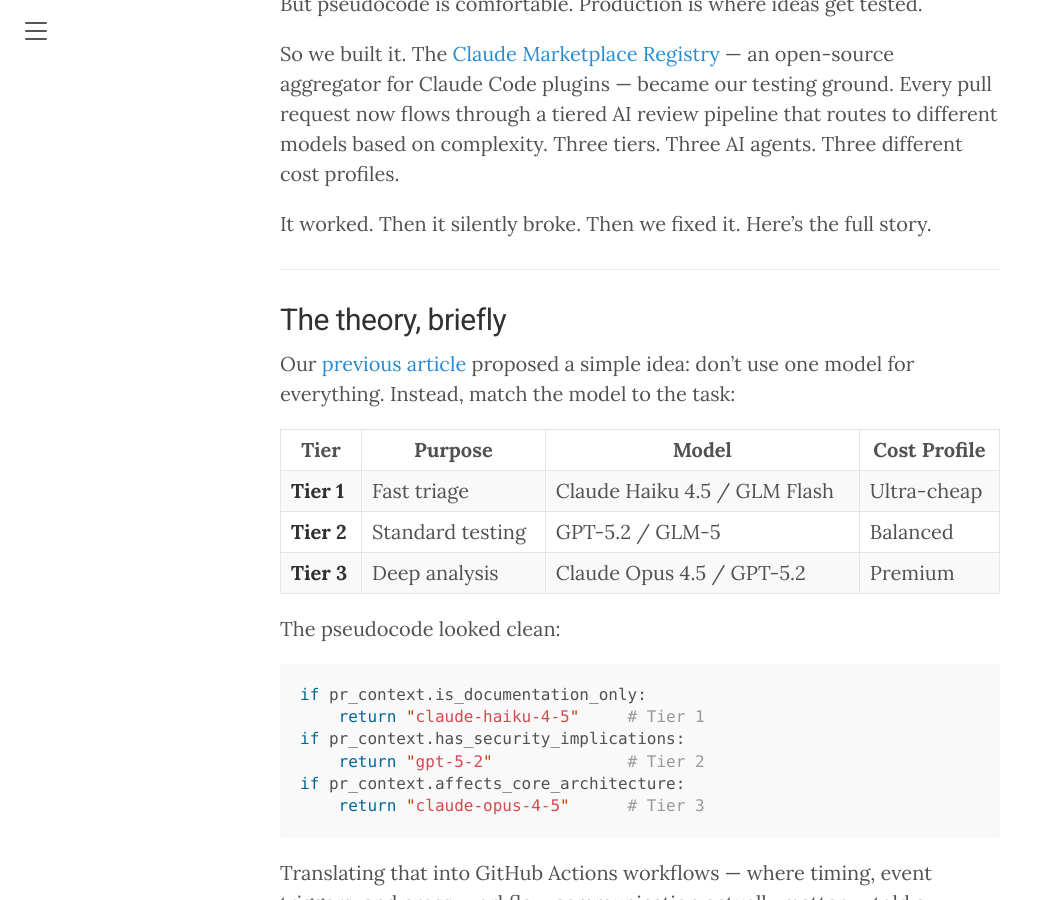
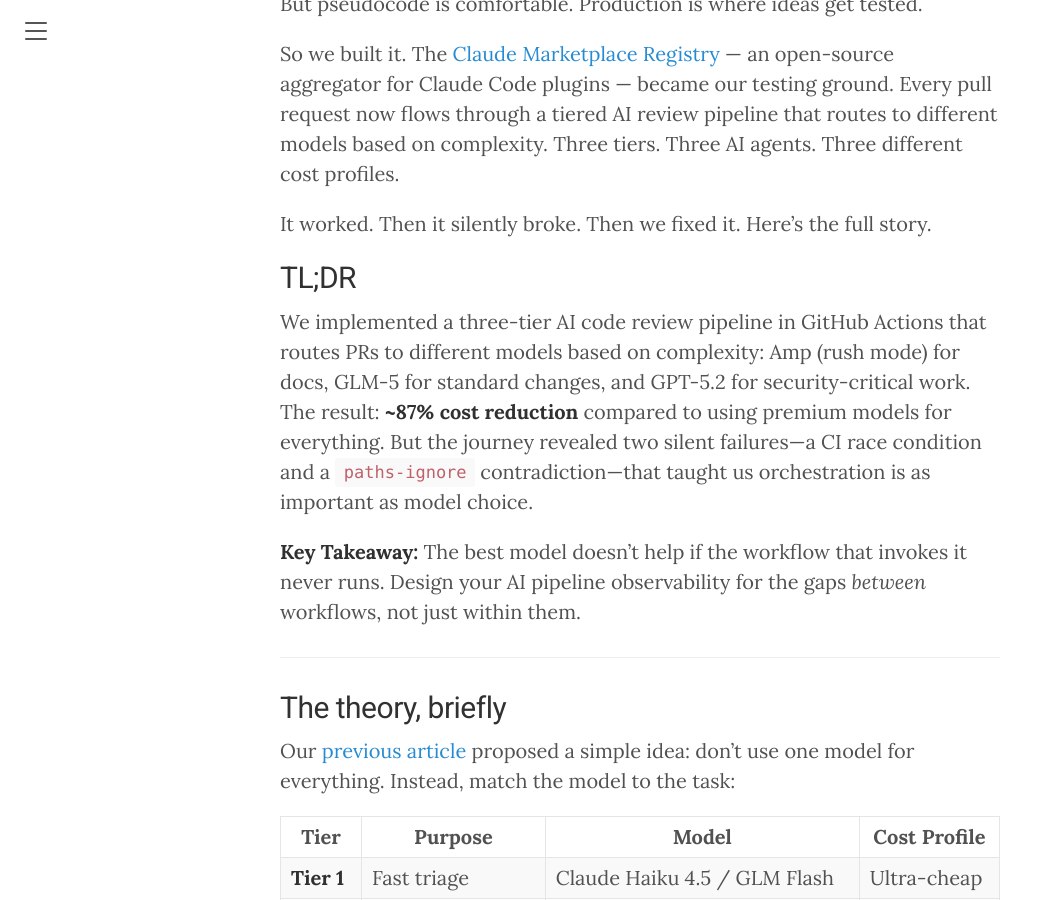
Before and after one commit to shrwnsan/research, a Jekyll site: the page built from _posts/2026-03-17-tiered-model-selection-in-practice.md, in a window 1280 px wide and 900 px high, scrolled down 522 px. Shown: the whole window, without its empty margins (0-1038 px from the left). Built offline with Jekyll 4.4.1, drawn with Linux system fonts in a browser that asks for light colours; some of the changed lines change nothing that is shown.

Commit message:
docs: fix links and add TL;DR to tiered model selection article (#25)
- Add TL;DR section with key takeaway for skimming readers
- Fix broken Amp Code Action link (404 → ampcode.com/manual#github)
- Update Z.ai API link from GLM-4.7 to GLM-5 docs
- Fix Z.ai proxy URL (api.z.ai → z.ai/model-api)
- Add trailing slash to Factory docs link

Co-authored-by: GLM <zai-org@users.noreply.github.com>

```diff
--- a/_posts/2026-03-17-tiered-model-selection-in-practice.md
+++ b/_posts/2026-03-17-tiered-model-selection-in-practice.md
@@ -14,6 +14,12 @@
 So we built it. The [Claude Marketplace Registry](https://github.com/shrwnsan/claude-marketplace-registry) — an open-source aggregator for Claude Code plugins — became our testing ground. Every pull request now flows through a tiered AI review pipeline that routes to different models based on complexity. Three tiers. Three AI agents. Three different cost profiles.
 
 It worked. Then it silently broke. Then we fixed it. Here's the full story.
+
+## TL;DR
+
+We implemented a three-tier AI code review pipeline in GitHub Actions that routes PRs to different models based on complexity: Amp (rush mode) for docs, GLM-5 for standard changes, and GPT-5.2 for security-critical work. The result: **~87% cost reduction** compared to using premium models for everything. But the journey revealed two silent failures—a CI race condition and a `paths-ignore` contradiction—that taught us orchestration is as important as model choice.
+
+**Key Takeaway:** The best model doesn't help if the workflow that invokes it never runs. Design your AI pipeline observability for the gaps *between* workflows, not just within them.
 
 ---
 
@@ -77,9 +83,9 @@
 
 2. **`amp-review-tier1.yml`** — Tier 1 executor. Uses [Amp Code Action](https://ampcode.com) in `rush` mode for documentation-only and minimal config changes. Fast, focused, cheap.
 
-3. **`claude-auto-pr-review.yml`** — Tier 2 executor. Uses Claude Code Action pointed at [Z.ai's API proxy](https://api.z.ai) serving GLM-5. Waits for CI to pass, then runs a full code review.
+3. **`claude-auto-pr-review.yml`** — Tier 2 executor. Uses Claude Code Action pointed at [Z.ai's API proxy](https://z.ai/model-api) serving GLM-5. Waits for CI to pass, then runs a full code review.
 
-4. **`droid-review.yml`** — Tier 3 executor. Uses [Factory Droid](https://docs.factory.ai) with GPT-5.2 for security-critical and architecturally significant changes.
+4. **`droid-review.yml`** — Tier 3 executor. Uses [Factory Droid](https://docs.factory.ai/) with GPT-5.2 for security-critical and architecturally significant changes.
 
 ### The routing logic
 
@@ -323,10 +329,10 @@
 1. [Claude Marketplace Registry](https://github.com/shrwnsan/claude-marketplace-registry) — The open-source project implementing this pipeline
 2. [PR #115: Fix tiered PR review workflow](https://github.com/shrwnsan/claude-marketplace-registry/pull/115) — The bug investigation and fix
 3. [The Hidden Layer: Foundation Model Selection]({{ site.baseurl }}/foundation-model-selection-ai-testing/) — The theory behind tiered model selection
-4. [Amp Code Action](https://github.com/ampcode/action) — Tier 1 review action
+4. [Amp Code Action](https://ampcode.com/manual#github) — Tier 1 review action
 5. [Claude Code Action](https://github.com/anthropics/claude-code-action) — Tier 2 review action
 6. [Factory Droid Action](https://github.com/Factory-AI/droid-action) — Tier 3 review action
-7. [Z.ai API Documentation](https://docs.z.ai/guides/llm/glm-4.7) — GLM-5 via Anthropic-compatible proxy
+7. [Z.ai API Documentation](https://docs.z.ai/guides/llm/glm-5) — GLM-5 via Anthropic-compatible proxy
 
 ---
 
```
